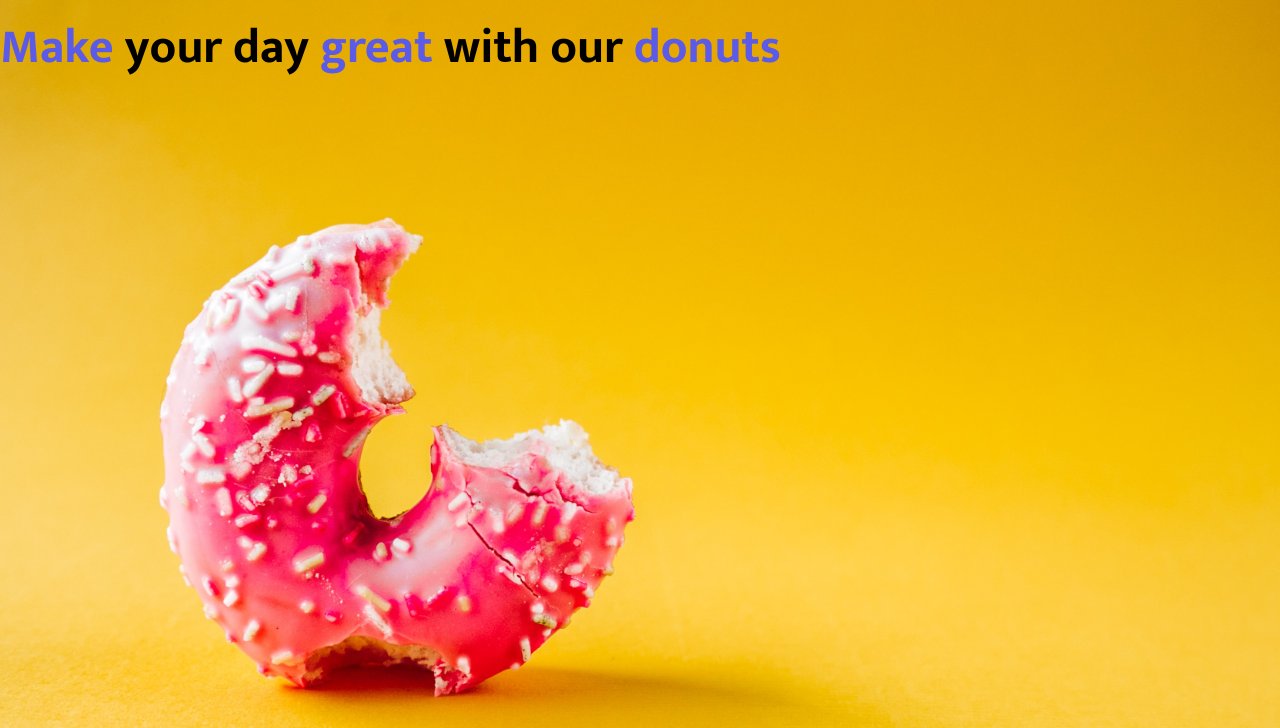
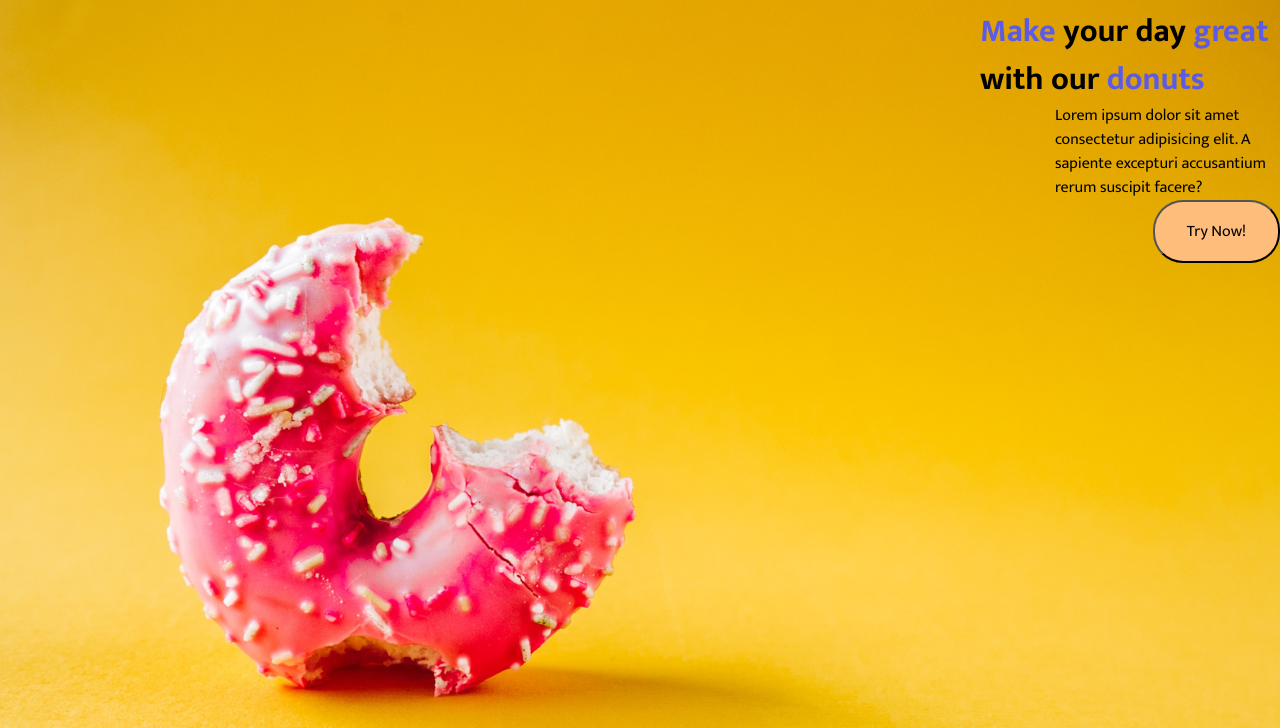
Before and after one commit to thoang01/donut, a plain HTML site: page index.html in a window 1280 px wide. Shown: the part 72-800 px from the top of the page. Drawn offline with Linux system fonts and the light colour scheme.

Commit message:
banner update

```diff
--- a/index.html
+++ b/index.html
@@ -33,7 +33,12 @@
 
     <div class="banner-content-container">
       <h1 class="banner-punchline"><span>Make</span> your day <span>great</span> with our <span>donuts</span> </h1>
+      <p class="banner-description">Lorem ipsum dolor sit amet consectetur adipisicing elit. A sapiente excepturi accusantium rerum suscipit facere?</p>
+      <div class="banner-button">
+        <button class="btn">Try Now!</button>
+      </div>
     </div>
+
   </nav>
 
   <script src="./script.js"></script>
--- a/style.css
+++ b/style.css
@@ -17,6 +17,15 @@
   /* font-family: "Nunito", sans-serif; */
   font-family: "Mukta", sans-serif;
 }
+
+button {
+  outline: 0;
+  background: var(--secondary-color);
+  padding: 1em 2em;
+  border-radius: 30px;
+  font-size: 1em;
+}
+
 /* |||||||||||||||||||||||||||
    |||     Nav Section     |||
    ||||||||||||||||||||||||||| */
@@ -28,6 +37,8 @@ nav {
   background-size: cover;
   background-position: top;
   background-repeat: no-repeat;
+  display: flex;
+  flex-direction: column;
 }
 
 .navbar-container {
@@ -104,21 +115,27 @@ nav {
    |||    Banner Section   |||
    ||||||||||||||||||||||||||| */
 
-/* .banner-content-container {
+.banner-content-container {
   display: flex;
-  justify-content: flex-end;
-  margin-right: 10px;
-} */
+  flex-direction: column;
+  align-items: flex-end;
+  max-width: 100%;
+}
 
 .banner-punchline {
   /* margin-right: 10px; */
-  max-width: 100%;
-  font-size: 3rem;
-  /* font-family: "Mukta", sans-serif; */
+  max-width: 300px;
+  font-size: 2rem;
+  line-height: 1.5em;
 }
 
 .banner-punchline span {
   color: var(--primary-color);
+}
+
+.banner-description {
+  max-width: 225px;
+  line-height: 1.5em;
 }
 
 /* |||||||||||||||||||||||||||
```
